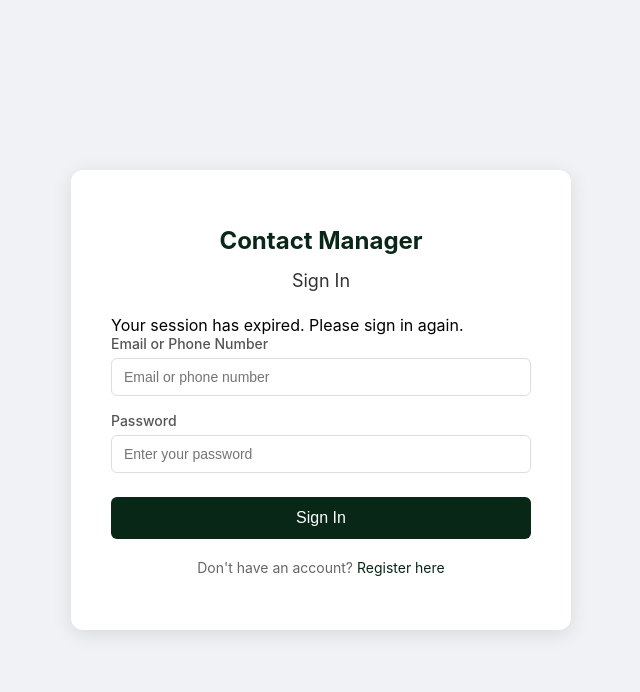
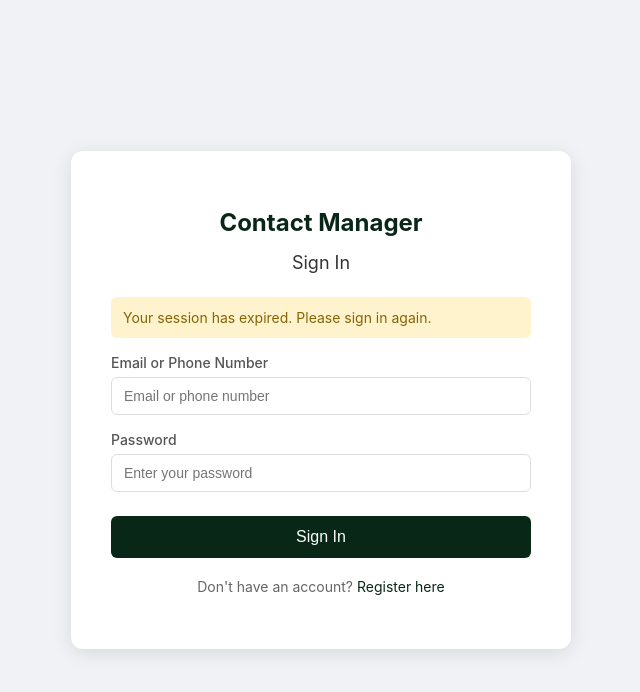
Before and after one commit to Ibrahim5570/Contact-Management-system, a React (Create React App) app in the folder FrontEnd/cms-frontend/: page /login in a window 1280 px wide. Shown: the top 692 px of the page, without its empty margins (319-959 px from the left). Built offline with nearby package versions, Linux system fonts and the light colour scheme; sample sign-in values are in the browser's storage.

Commit message:
added styles for session expiry earning message

```diff
--- a/FrontEnd/cms-frontend/src/styles/authStyles.js
+++ b/FrontEnd/cms-frontend/src/styles/authStyles.js
@@ -69,4 +69,12 @@ export const authStyles = {
         fontSize: '14px',
     },
     link: { color: '#092717', textDecoration: 'none' },
+    warning: {
+        backgroundColor: '#fff3cd',
+        color: '#856404',
+        padding: '12px',
+        borderRadius: '6px',
+        marginBottom: '16px',
+        fontSize: '14px',
+    },
 };
```
